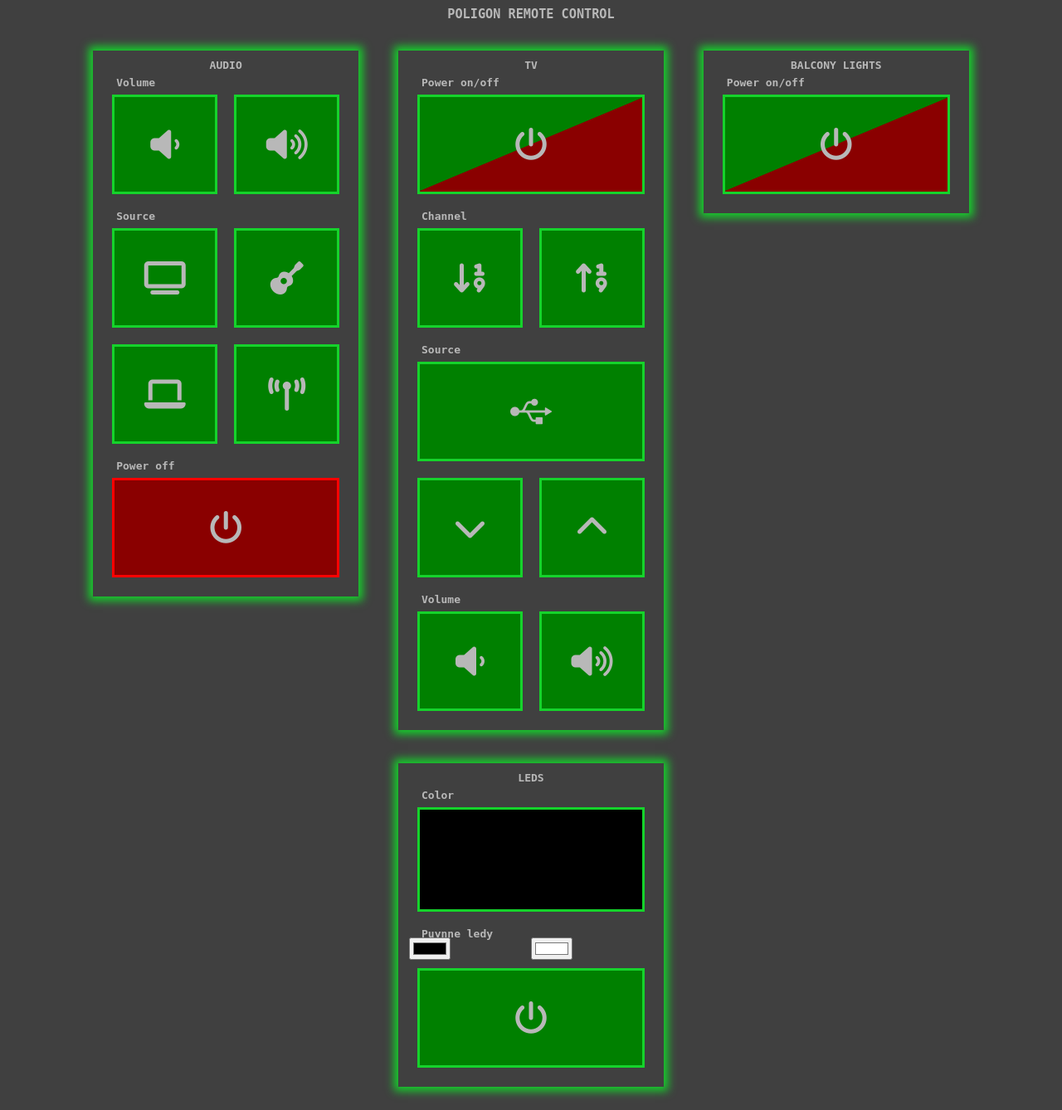
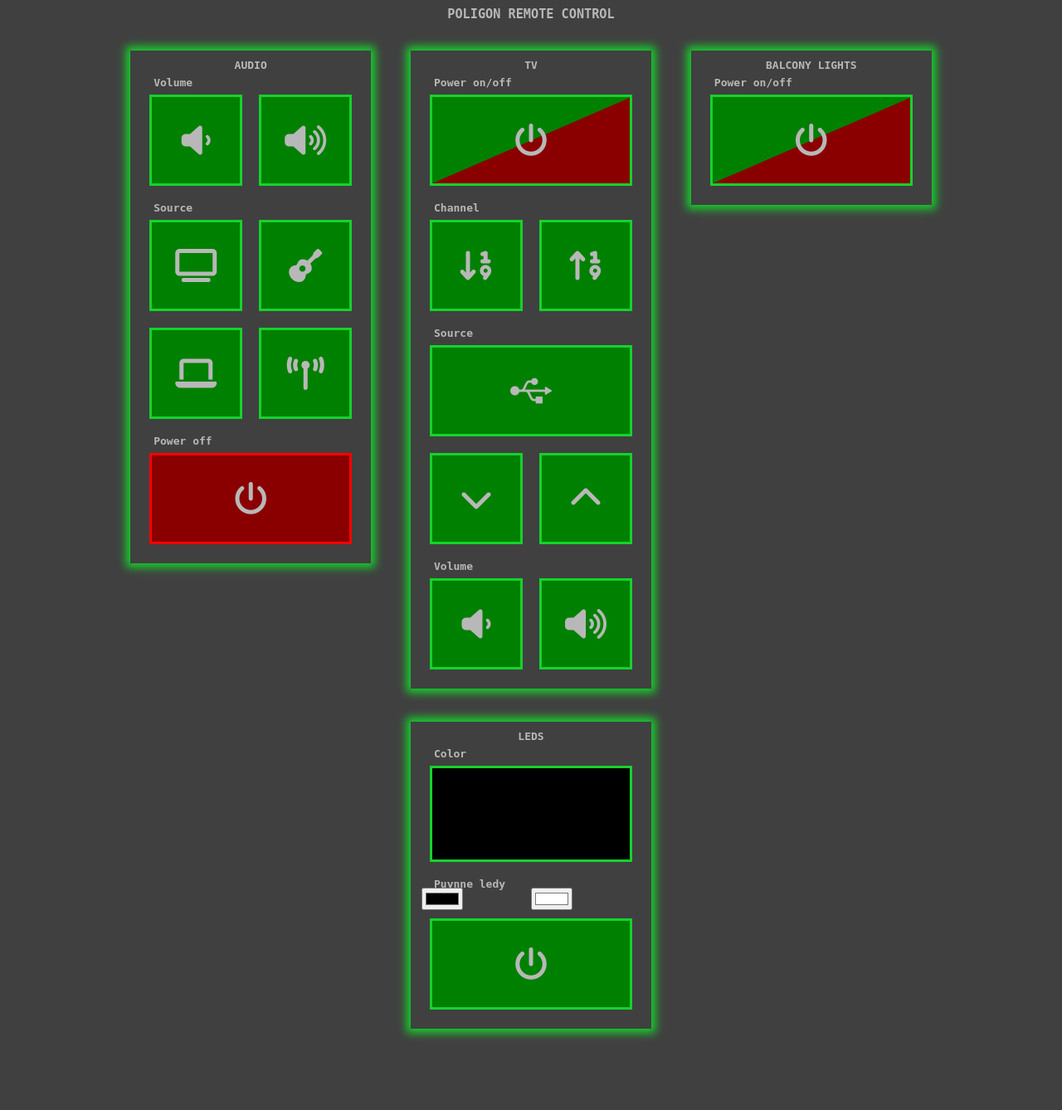
Before and after one commit to marcin93w/remote-control, a Django app: page / in a window 1280 px wide. Shown: the whole page at 83% size. After the commit the page ends 1252 px from the top, so only its background shows below. Run offline with Django 3.2, Linux system fonts and the light colour scheme; some libraries are stand-ins or nearby versions.

Commit message:
Change size

```diff
--- a/irremote/irremoteapp/templates/index.html
+++ b/irremote/irremoteapp/templates/index.html
@@ -22,7 +22,7 @@
         padding: 10px;
         margin: 20px;
         box-shadow: 0 0 10px 5px #15d32b;
-        width: 300px;
+        width: 270px;
         display: inline-block;
         vertical-align: top;
         text-align: left;
@@ -45,7 +45,7 @@
         grid-column: 1/3;
     }
     .btn {
-        height: 120px;
+        height: 110px;
         margin: 10px;
         border: solid 3px;
         border-color: #15d32b;
```
